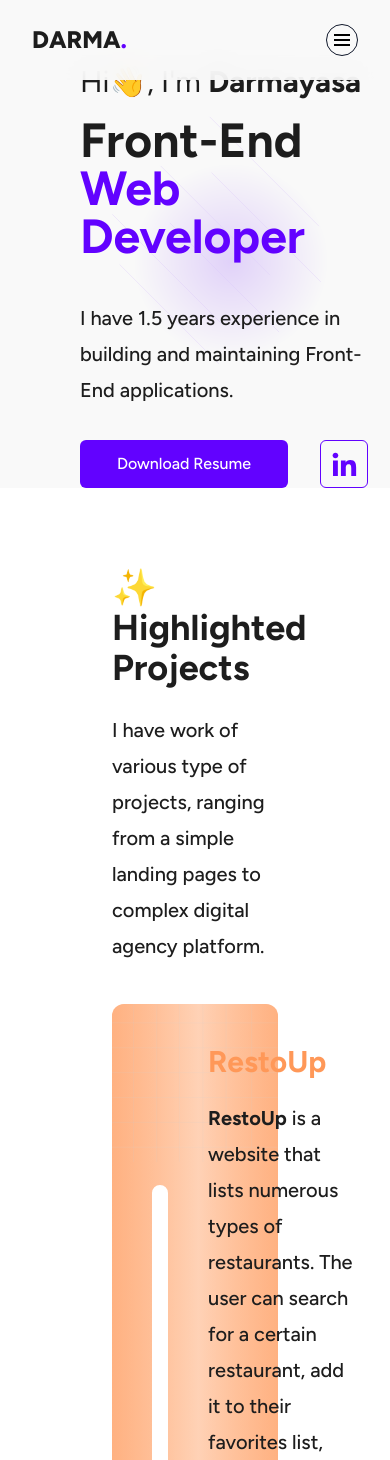
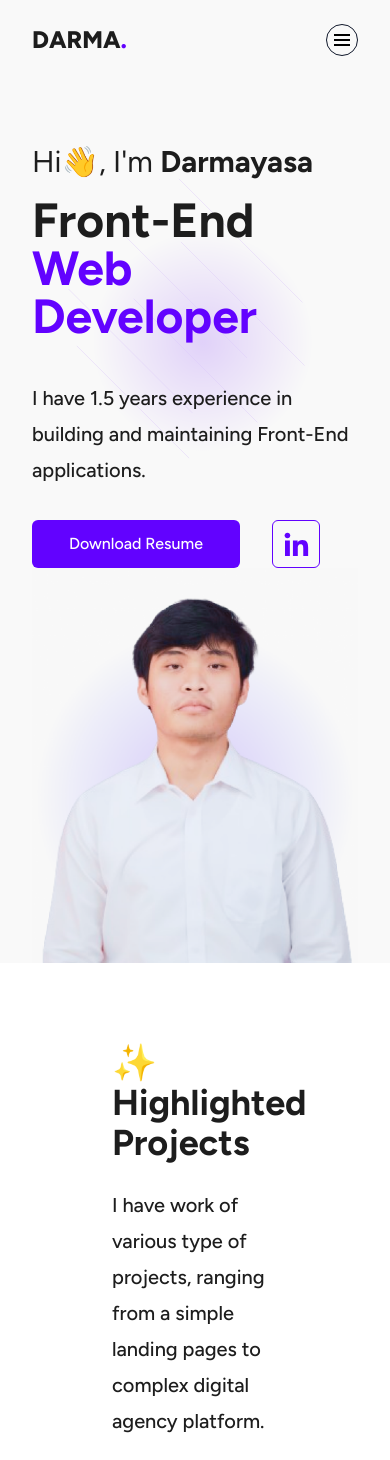
Before and after one commit to kadekdarmayasa/kadekdarmayasa.com, a React (Vite) app: page / in a window 390 px wide. Shown: the top 1460 px of the page. Built offline with nearby package versions, Linux system fonts and the light colour scheme.

Commit message:
feat: add responsive feature to banner section

```diff
--- a/src/components/Banner.tsx
+++ b/src/components/Banner.tsx
@@ -4,8 +4,8 @@ import bannerDecoration from '../assets/images/banner-decoration.svg'
 
 const Banner = () => {
   return (
-    <section id='home' className='bg-light-gray pt-16'>
-      <div className='sm:container px-20 flex justify-between items-center'>
+    <section id='home' className='bg-light-gray pt-16 mt-20 px-8 lg:px-0'>
+      <div className='md:container md:px-20 flex justify-between items-center flex-col lg:flex-row'>
         <div className='flex-1 text-black relative'>
           <div className='relative z-20'>
             <small className='text-3xl block mb-4 font-normal'>
@@ -42,7 +42,7 @@ const Banner = () => {
             className='absolute -top-5 h-[420px]'
           />
         </div>
-        <div className='flex-1 '>
+        <div className='flex-1 relative z-30'>
           <img
             src={darmaProfile}
             alt="KadekDarmayasa's profile photo"
```
